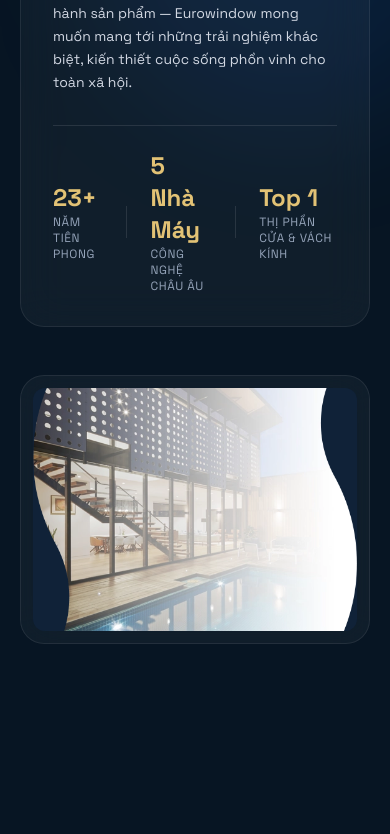
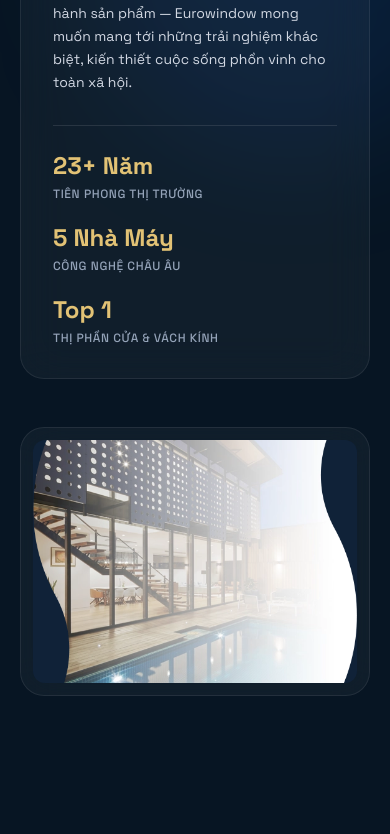
Before and after one commit to khanhvy2022/eurowindowhcm, a Next.js app: page / in a window 390 px wide. Shown: the part 1720-2554 px from the top of the page. Built offline with nearby package versions, Linux system fonts and the light colour scheme.

Commit message:
fix(mobile): optimize mobile responsive layout, stats grid, and header drawer

```diff
--- a/src/app/globals.css
+++ b/src/app/globals.css
@@ -288,6 +288,15 @@ textarea {
   border-radius: 6px !important;
 }
 
+/* Hide scrollbar utility for mobile touch lists */
+.no-scrollbar::-webkit-scrollbar {
+  display: none;
+}
+.no-scrollbar {
+  -ms-overflow-style: none;
+  scrollbar-width: none;
+}
+
 /* Custom Scrollbar */
 ::-webkit-scrollbar {
   width: 8px;
--- a/src/components/Ecosystem.tsx
+++ b/src/components/Ecosystem.tsx
@@ -37,20 +37,18 @@ export default function Ecosystem() {
                 <p key={paragraph.slice(0, 24)}>{paragraph}</p>
               ))}
             </div>
-            <div className="mt-8 pt-6 border-t border-white/10 flex items-center gap-6">
-              <div>
-                <div className="text-2xl font-extrabold text-[#E2C275]">23+</div>
-                <div className="text-xs text-[#94A3B8] uppercase tracking-wider">Năm Tiên Phong</div>
+            <div className="mt-8 pt-6 border-t border-white/10 grid grid-cols-1 gap-5 sm:grid-cols-3 sm:gap-4 sm:divide-x sm:divide-white/10">
+              <div className="sm:pr-2">
+                <div className="text-2xl font-extrabold text-[#E2C275] sm:text-3xl">23+ Năm</div>
+                <div className="mt-1 text-xs font-medium uppercase tracking-wider text-[#94A3B8]">Tiên Phong Thị Trường</div>
               </div>
-              <div className="h-8 w-px bg-white/10" />
-              <div>
-                <div className="text-2xl font-extrabold text-[#E2C275]">5 Nhà Máy</div>
-                <div className="text-xs text-[#94A3B8] uppercase tracking-wider">Công Nghệ Châu Âu</div>
+              <div className="sm:px-4">
+                <div className="text-2xl font-extrabold text-[#E2C275] sm:text-3xl">5 Nhà Máy</div>
+                <div className="mt-1 text-xs font-medium uppercase tracking-wider text-[#94A3B8]">Công Nghệ Châu Âu</div>
               </div>
-              <div className="h-8 w-px bg-white/10" />
-              <div>
-                <div className="text-2xl font-extrabold text-[#E2C275]">Top 1</div>
-                <div className="text-xs text-[#94A3B8] uppercase tracking-wider">Thị Phần Cửa &amp; Vách Kính</div>
+              <div className="sm:pl-4">
+                <div className="text-2xl font-extrabold text-[#E2C275] sm:text-3xl">Top 1</div>
+                <div className="mt-1 text-xs font-medium uppercase tracking-wider text-[#94A3B8]">Thị Phần Cửa &amp; Vách Kính</div>
               </div>
             </div>
           </div>
--- a/src/components/Header.tsx
+++ b/src/components/Header.tsx
@@ -108,7 +108,7 @@ export default function Header({ lang = "vi" }: { lang?: "vi" | "en" }) {
       </div>
       {open ? (
         <nav
-          className="border-t border-white/10 bg-[#071523]/98 px-5 pb-8 pt-4 backdrop-blur-2xl lg:hidden"
+          className="border-t border-white/10 bg-[#071523]/98 px-5 pb-8 pt-4 backdrop-blur-2xl max-h-[calc(100vh-80px)] overflow-y-auto no-scrollbar shadow-2xl lg:hidden"
           aria-label={lang === "en" ? "Mobile navigation" : "Điều hướng di động"}
         >
           <Link
```
